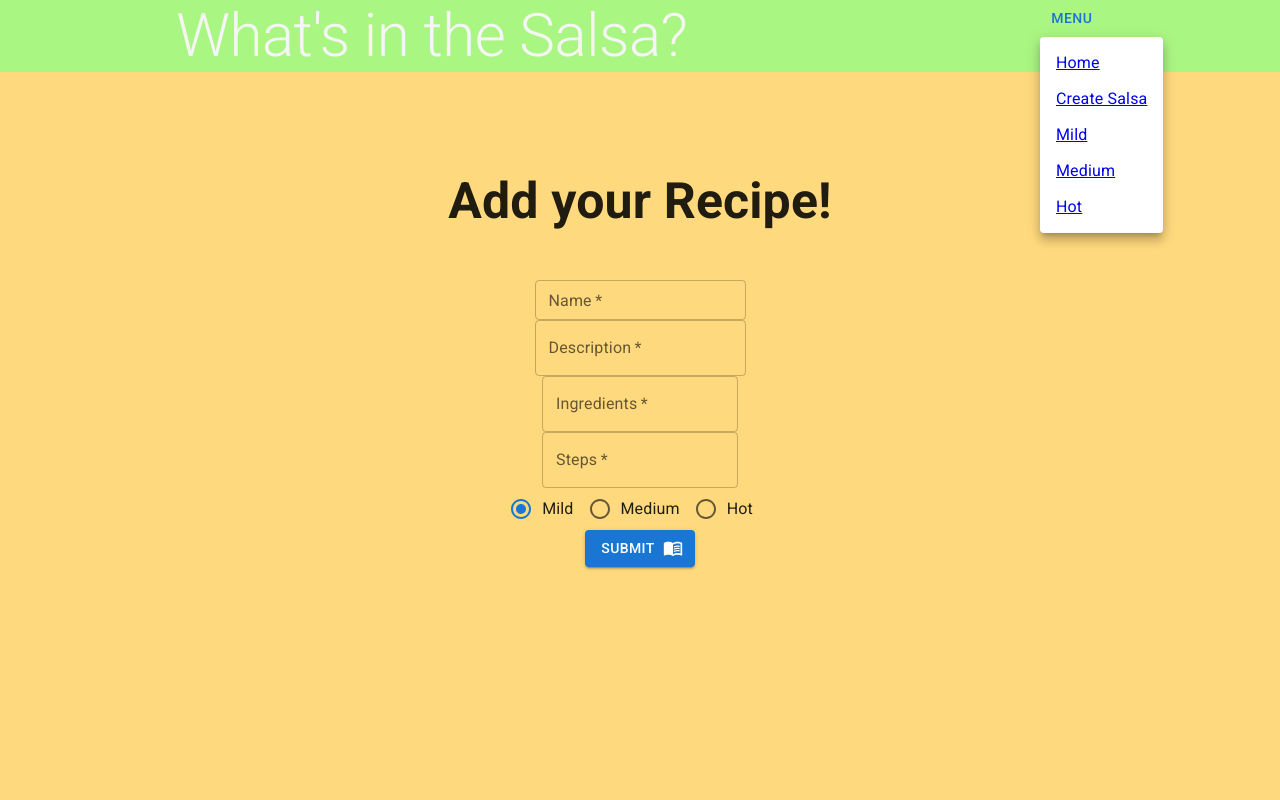
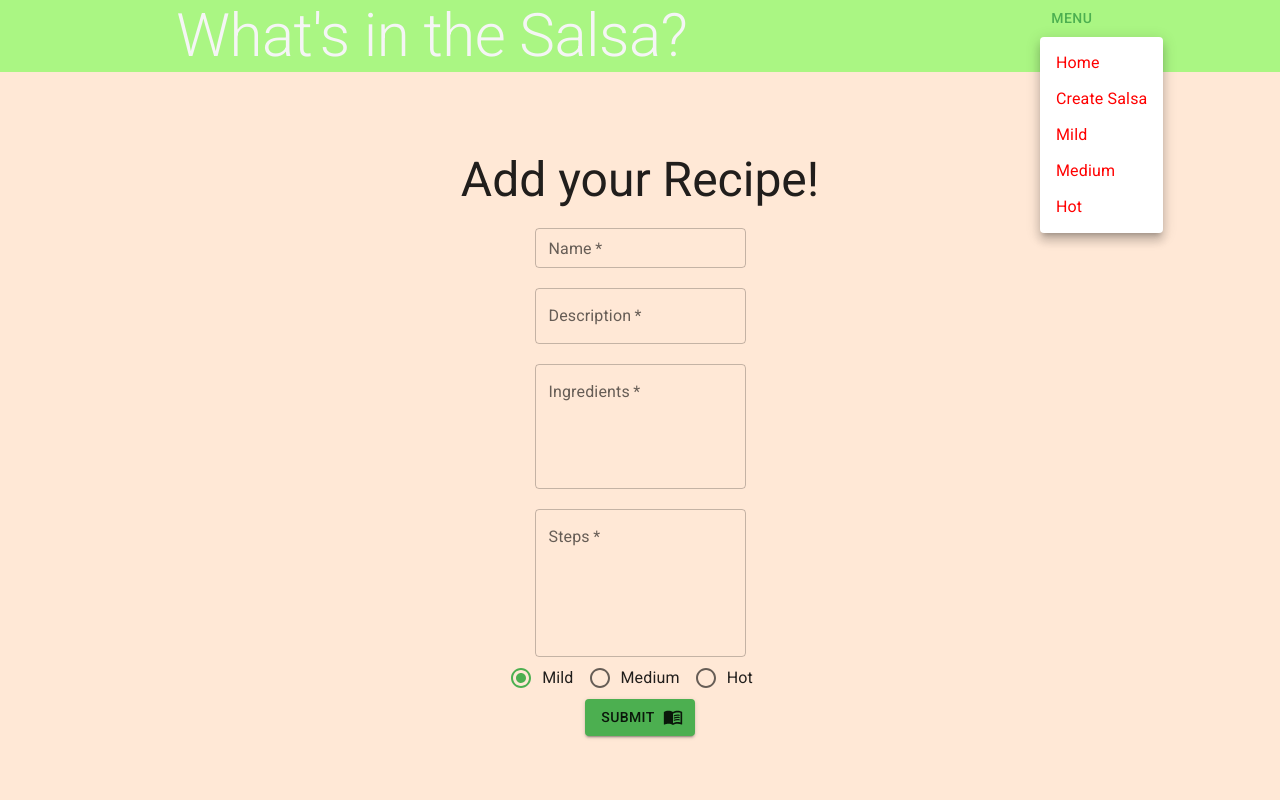
Before and after one commit to lisagarcia13/Salsa, a React (Create React App) app in the folder client/whats-in-the-salsa/: page /create in a window 1280 px wide. Both pictures are taken after a click on the button "MENU". Shown: the top 800 px of the page. Built offline with nearby package versions, Linux system fonts and the light colour scheme; no server answers.

Commit message:
margin for form

```diff
--- a/client/whats-in-the-salsa/src/App.css
+++ b/client/whats-in-the-salsa/src/App.css
@@ -1,6 +1,6 @@
 .App {
   text-align: center;
-  background-color: #ffd97d;
+  background-color: #ffe8d6;
 }
 
 .title {
@@ -12,10 +12,7 @@
 }
 /* #9ee493 */
 
-.form-title {
-  padding-top: 50px;
-  font-size: 50px;
+.nav {
+  text-decoration: none;
+  color: red;
 }
-.MenuItem {
-  color: green;
-}
--- a/client/whats-in-the-salsa/src/App.js
+++ b/client/whats-in-the-salsa/src/App.js
@@ -7,6 +7,8 @@ import Form from './components/Form'
 import Recipes from './components/Recipes'
 import StickyFooter from './components/StickyFooter';
 import Homepage from './components/Homepage';
+import { createTheme, ThemeProvider } from '@mui/material/styles';
+import {green} from '@mui/material/colors'
 
 function App() {
 
@@ -20,8 +22,19 @@ function App() {
     }
     grabSalsa()
   }, [toggle])
+
+  const theme = createTheme({
+    palette: { primary: green,
+      secondary: {
+        main: '#c5e1a5',
+      },
+
+  }
+})
+
   return (
     <div className="App">
+      <ThemeProvider theme={theme}>
       <NavBar />
       <Routes>
         <Route path='/' element={<Homepage />}/>
@@ -29,6 +42,7 @@ function App() {
         <Route path='/heat/:level' element={<Recipes recipes={salsa} setToggle={setToggle}  /> } />
       </Routes>
       <StickyFooter />
+      </ThemeProvider>
     </div>
   );
 }
--- a/client/whats-in-the-salsa/src/components/BasicMenu.js
+++ b/client/whats-in-the-salsa/src/components/BasicMenu.js
@@ -38,11 +38,11 @@ export default function BasicMenu() {
       >
 
         <MenuItem onClick={handleClose} >
-        <Link to='/'>Home</Link></MenuItem>
-        <MenuItem  onClick={handleClose}><Link to='/create'>Create Salsa</Link></MenuItem>
-        <MenuItem onClick={handleClose}><Link to='/heat/Mild'>Mild</Link></MenuItem>
-        <MenuItem onClick={handleClose}><Link to='/heat/Medium'>Medium</Link></MenuItem>
-        <MenuItem onClick={handleClose}><Link to='/heat/Hot'>Hot</Link></MenuItem>
+        <Link to='/' className='nav'>Home</Link></MenuItem>
+        <MenuItem  onClick={handleClose}><Link className='nav' to='/create'>Create Salsa</Link></MenuItem>
+        <MenuItem onClick={handleClose}><Link className='nav' to='/heat/Mild'>Mild</Link></MenuItem>
+        <MenuItem onClick={handleClose}><Link className='nav' to='/heat/Medium'>Medium</Link></MenuItem>
+        <MenuItem onClick={handleClose}><Link className='nav' to='/heat/Hot'>Hot</Link></MenuItem>
       </Menu>
     </div>
   );
--- a/client/whats-in-the-salsa/src/components/Form.jsx
+++ b/client/whats-in-the-salsa/src/components/Form.jsx
@@ -9,8 +9,15 @@ import FormControl from '@mui/material/FormControl';
 import FormLabel from '@mui/material/FormLabel';
 import Button from '@mui/material/Button'
 import MenuBookIcon from '@mui/icons-material/MenuBook';
+import Typography from '@mui/material/Typography'
+import { makeStyles } from "@mui/styles";
 
 
+const useStyles = makeStyles({
+  field: {
+    marginTop: 20,
+  }
+})
 
 export default function Form(props) {
   const [name, setName] = useState('')
@@ -19,7 +26,7 @@ export default function Form(props) {
   const [steps, setSteps] = useState('')
   const [heat, setHeat] = useState('Mild')
   const navigate = useNavigate()
-
+  const classes = useStyles()
 
   const handleSubmit = async (e) => {
     e.preventDefault()
@@ -38,37 +45,28 @@ export default function Form(props) {
     }
   }
 
+
   return (
     <div>
-    <h2 className='form-title'>Add your Recipe!</h2>
+      <Typography
+        variant='h3'
+        marginTop={10}
+      >Add your Recipe!</Typography>
     <form className= 'form' onSubmit={handleSubmit}>
-      {/* <label>Name: </label>
-        <input value={name} type='text' onChange={(e) => setName(e.target.value)} required></input> */}
-        <TextField id="outlined-basic" label="Name" value={name} variant="outlined" size='small' onChange={(e) => setName(e.target.value)} required />
+        <TextField className={classes.field} id="outlined-basic" label="Name" value={name} variant="outlined" size='small' onChange={(e) => setName(e.target.value)} required />
       <br />
-      {/* <label> Description: </label>
-      <input value={description} type='text' onChange={(e) => setDescription(e.target.value)} required></input> */}
-         <TextField id="outlined-basic" label="Description" value={description} variant="outlined" onChange={(e) => setDescription(e.target.value)} required />
+        <TextField className={classes.field} id="outlined-basic" label="Description" value={description} variant="outlined" onChange={(e) => setDescription(e.target.value)} required />
       <br />
-      {/* <label> Ingredients: </label>
-      <input value={ingredients} type='text' onChange={(e) => setIngredients(e.target.value)} required></input> */}
-         <TextField id="outlined-basic" label="Ingredients" value={ingredients} variant="outlined" onChange={(e) => setIngredients(e.target.value)} multiline required />
+        <TextField className={classes.field} id="outlined-basic" label="Ingredients" value={ingredients} variant="outlined" onChange={(e) => setIngredients(e.target.value)}
+          multiline rows={4} required />
       <br />
-      {/* <label> Steps: </label>
-        <input value={steps} placeholder='Insert steps in order' type='text' onChange={(e) => setSteps(e.target.value)} required></input> */}
-        <TextField id="outlined-basic" label="Steps" value={steps} variant="outlined" onChange={(e) => setSteps(e.target.value)} multiline required />
+        <TextField className={classes.field} id="outlined-basic" label="Steps" value={steps} variant="outlined" onChange={(e) => setSteps(e.target.value)}
+          multiline rows={5} required />
         <br />
 
       {/* <div value={heat} >
         <label> Mild: </label>
         <input value= 'Mild' type='radio' checked={heat === 'Mild'} onChange={(e) => setHeat(e.target.value)} ></input>
-        <br />
-        <label> Medium: </label>
-        <input value='Medium' type='radio' checked={heat === 'Medium'} onChange={(e) => setHeat(e.target.value)} ></input>
-        <br />
-        <label> Hot: </label>
-        <input value='Hot' type='radio' checked={heat === 'Hot'} onChange={(e) => setHeat(e.target.value)} ></input>
-        <br />
         </div> */}
  <FormControl component="fieldset">
   <FormLabel component="legend"></FormLabel>
```
